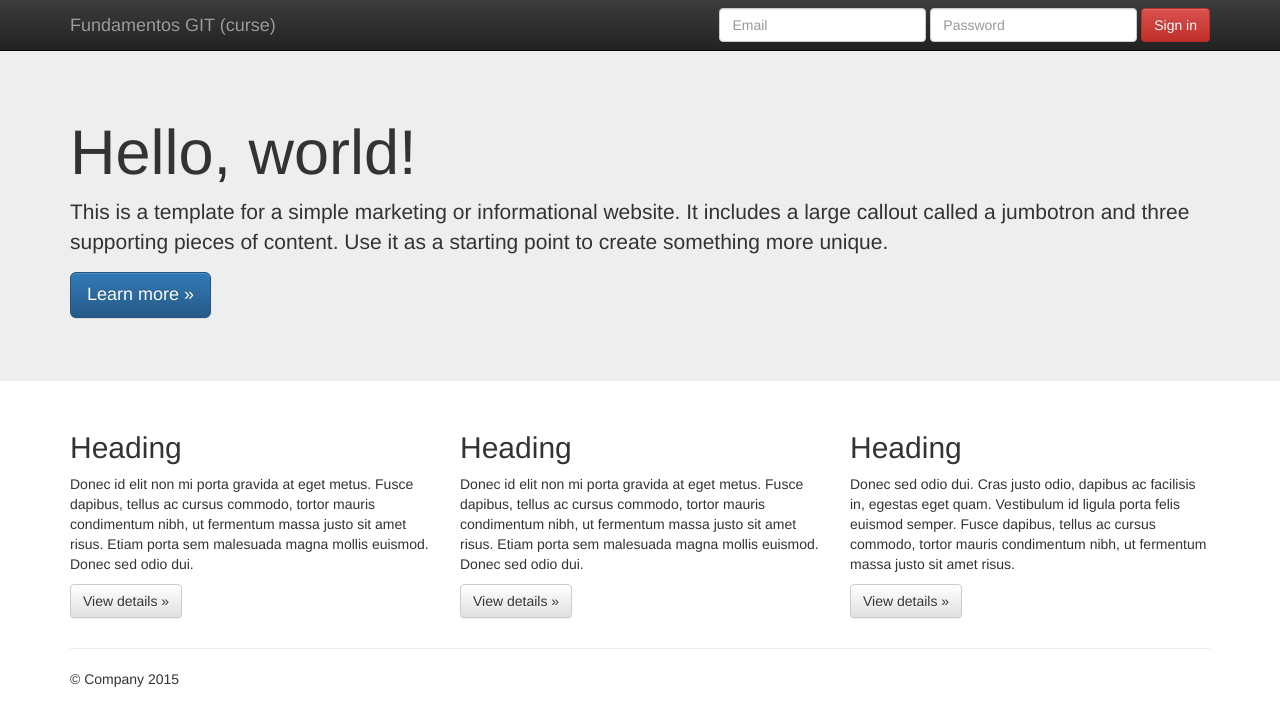
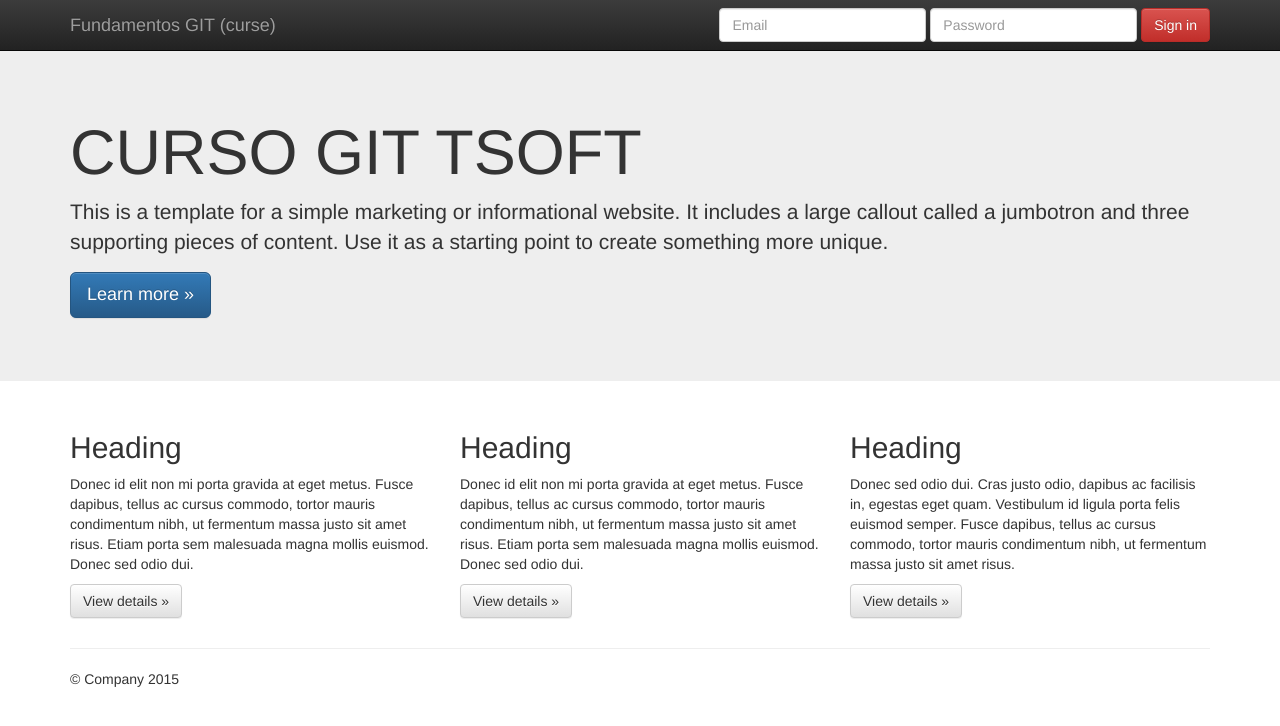
Before and after one commit to GmoRey2020/CursoGit-092024, a plain HTML site: page index.html in a window 1280 px wide. Drawn offline with nearby package versions, Linux system fonts and the light colour scheme.

Commit message:
7° Commit

```diff
--- a/index.html
+++ b/index.html
@@ -55,7 +55,7 @@
     <!-- Main jumbotron for a primary marketing message or call to action -->
     <div class="jumbotron">
       <div class="container">
-        <h1>Hello, world!</h1>
+        <h1>CURSO GIT TSOFT</h1>
         <p>This is a template for a simple marketing or informational website. It includes a large callout called a jumbotron and three supporting pieces of content. Use it as a starting point to create something more unique.</p>
         <p><a class="btn btn-primary btn-lg" href="#" role="button">Learn more &raquo;</a></p>
       </div>
```
